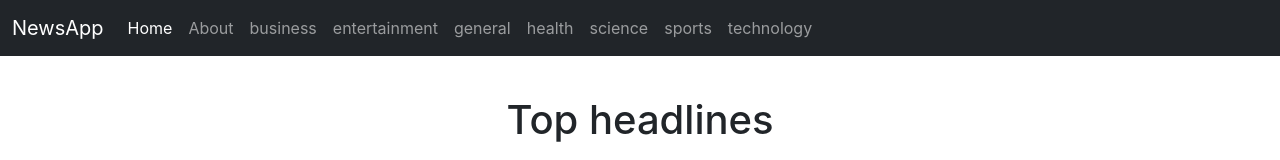
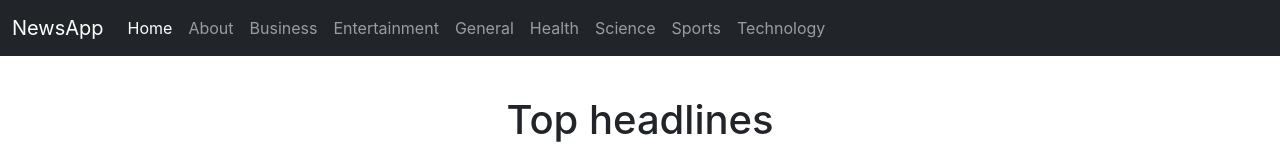
Before and after one commit to chirayumit001/NewsApp, a React (Create React App) app: page / in a window 1280 px wide. Shown: the top 160 px of the page. Built offline with nearby package versions, Linux system fonts and the light colour scheme; no server answers.

Commit message:
Added routes

```diff
--- a/package.json
+++ b/package.json
@@ -8,6 +8,7 @@
     "@testing-library/user-event": "^12.8.3",
     "react": "^17.0.2",
     "react-dom": "^17.0.2",
+    "react-router-dom": "^5.3.0",
     "react-scripts": "4.0.3",
     "web-vitals": "^1.1.2"
   },
--- a/src/App.js
+++ b/src/App.js
@@ -1,16 +1,92 @@
-import './App.css';
+import "./App.css";
 
-import React, { Component } from 'react'
-import Navbar from './components/Navbar';
-import News from './components/News';
+import React, { Component } from "react";
+import Navbar from "./components/Navbar";
+import News from "./components/News";
+import { BrowserRouter as Router, Switch, Route } from "react-router-dom";
 
 export default class App extends Component {
   render() {
     return (
       <div>
-        <Navbar />
-        <News page={2} pagesize={9} apiKey={'edbffe49f92e4dfaabd4f8f603f3940b'} country={'in'} category="science" />
+        <Router>
+          <Navbar />
+          <Switch>
+            <Route exact path="/">
+              <News key="science"
+                page={2}
+                pagesize={9}
+                apiKey={"edbffe49f92e4dfaabd4f8f603f3940b"}
+                country={"in"}
+                category="science"
+              />
+            </Route>
+            <Route exact path="/business">
+              <News key="business"
+                page={2}
+                pagesize={9}
+                apiKey={"edbffe49f92e4dfaabd4f8f603f3940b"}
+                country={"in"}
+                category="business"
+              />
+            </Route>
+            <Route exact path="/entertainment">
+              <News key="entertainment"
+                page={2}
+                pagesize={9}
+                apiKey={"edbffe49f92e4dfaabd4f8f603f3940b"}
+                country={"in"}
+                category="entertainment"
+              />
+            </Route>
+            <Route exact path="/general">
+              <News key="general"
+                page={2}
+                pagesize={9}
+                apiKey={"edbffe49f92e4dfaabd4f8f603f3940b"}
+                country={"in"}
+                category="general"
+              />
+            </Route>
+            <Route path="/health">
+              <News key="health"
+                page={2}
+                pagesize={9}
+                apiKey={"edbffe49f92e4dfaabd4f8f603f3940b"}
+                country={"in"}
+                category="health"
+              />
+            </Route>
+            <Route exact path="/science">
+              <News key="science"
+                page={2}
+                pagesize={9}
+                apiKey={"edbffe49f92e4dfaabd4f8f603f3940b"}
+                country={"in"}
+                category="science"
+              />
+            </Route>
+            <Route exact path="/sports">
+              <News key="sports"
+                page={2}
+                pagesize={9}
+                apiKey={"edbffe49f92e4dfaabd4f8f603f3940b"}
+                country={"in"}
+                category="sports"
+              />
+            </Route>
+            <Route exact path="/technology">
+              <News key="technology"
+                page={2}
+                pagesize={9}
+                apiKey={"edbffe49f92e4dfaabd4f8f603f3940b"}
+                country={"in"}
+                category="technology"
+              />
+            </Route>
+          </Switch>
+        </Router>
       </div>
-    )
+    );
   }
 }
--- a/src/components/Navbar.js
+++ b/src/components/Navbar.js
@@ -1,4 +1,5 @@
 import React, { Component } from "react";
+import { Link } from "react-router-dom";
 import PropTypes from "prop-types";
 
 export class Navbar extends Component {
@@ -7,9 +8,9 @@ export class Navbar extends Component {
       <div>
         <nav className="navbar navbar-expand-lg navbar-dark bg-dark">
           <div className="container-fluid">
-            <a className="navbar-brand" href="/">
+            <Link className="navbar-brand" to="/">
               NewsApp
-            </a>
+            </Link>
             <button
               className="navbar-toggler"
               type="button"
@@ -24,35 +25,35 @@ export class Navbar extends Component {
             <div className="collapse navbar-collapse" id="navbarSupportedContent">
               <ul className="navbar-nav me-auto mb-2 mb-lg-0">
                 <li className="nav-item">
-                  <a className="nav-link active" aria-current="page" href="/">
+                  <a className="nav-link active" aria-current="page" to="/">
                     Home
                   </a>
                 </li>
                 <li className="nav-item">
-                  <a className="nav-link" href="/about">
+                  <Link className="nav-link" to="/about">
                     About
-                  </a>
+                  </Link>
                 </li>
                 <li className="nav-item">
-                  <a className="nav-link" href="/about">business</a>
+                  <Link className="nav-link" to="/business">Business</Link>
                 </li>
                 <li className="nav-item">
-                  <a className="nav-link" href="/about">entertainment</a>
+                  <Link className="nav-link" to="/entertainment">Entertainment</Link>
                 </li>
                 <li className="nav-item">
-                  <a className="nav-link" href="/about">general</a>
+                  <Link className="nav-link" to="/general">General</Link>
                 </li>
                 <li className="nav-item">
-                  <a className="nav-link" href="/about">health</a>
+                  <Link className="nav-link" to="/health">Health</Link>
                 </li>
                 <li className="nav-item">
-                  <a className="nav-link" href="/about">science</a>
+                  <Link className="nav-link" to="/science">Science</Link>
                 </li>
                 <li className="nav-item">
-                  <a className="nav-link" href="/about">sports</a>
+                  <Link className="nav-link" to="/sports">Sports</Link>
                 </li>
                 <li className="nav-item">
-                  <a className="nav-link" href="/about">technology</a>
+                  <Link className="nav-link" to="/technology">Technology</Link>
                 </li>
               </ul>
             </div>
```
Also changed, not shown: category.txt, 1 other file (tests, documents, lock files or other folders).
